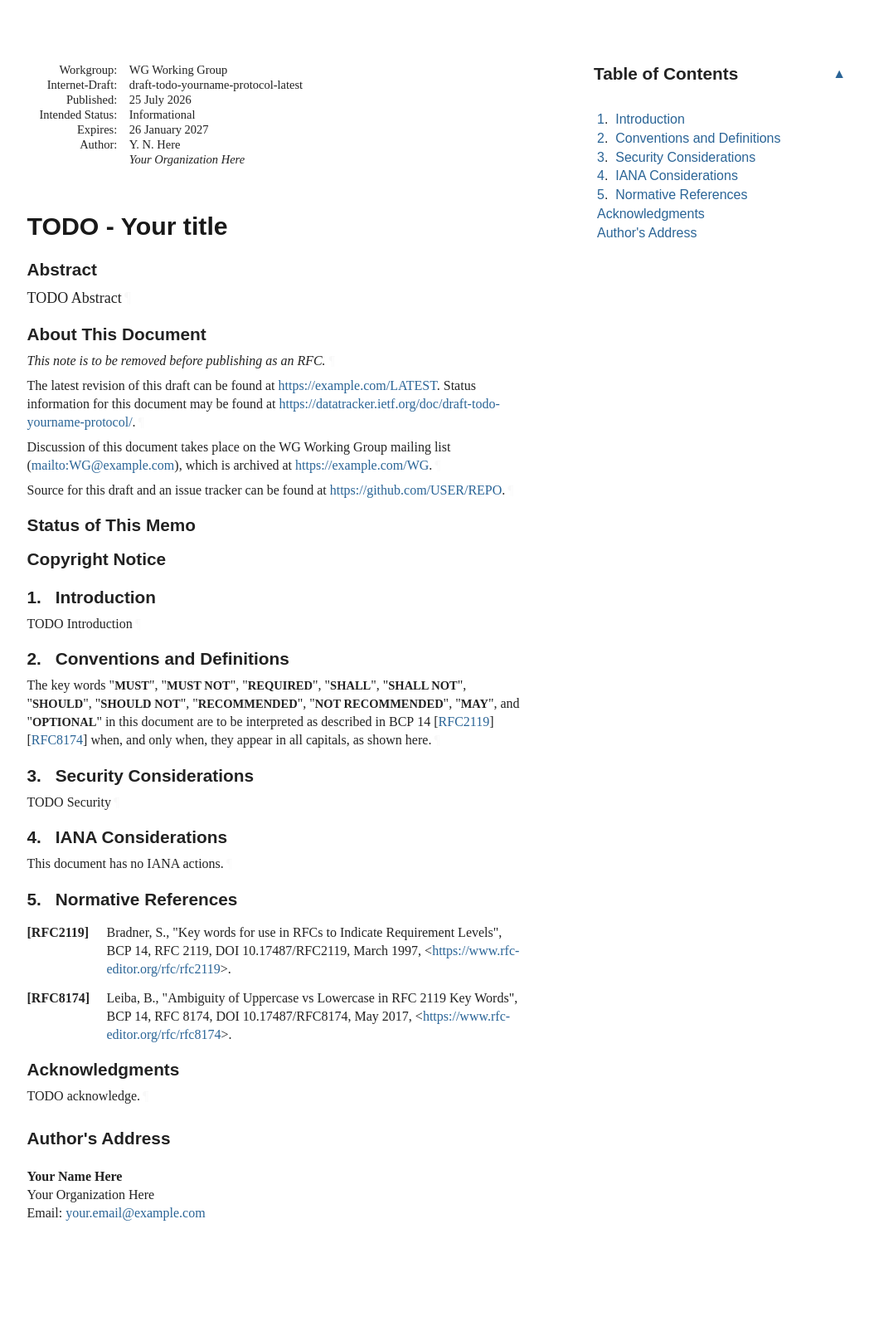
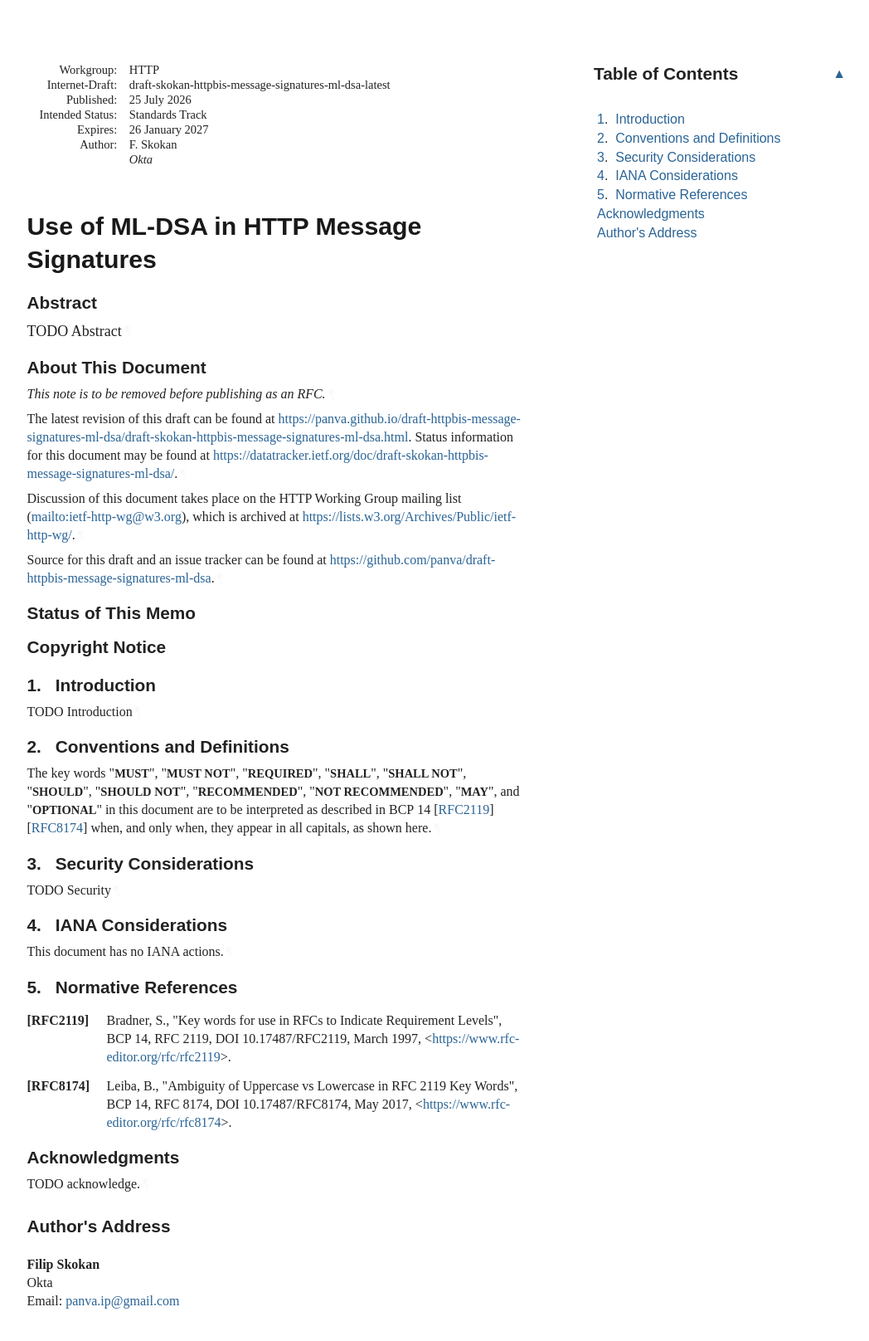
Before and after one commit to panva/draft-httpbis-message-signatures-ml-dsa, a plain HTML site: page draft-skokan-httpbis-message-signatures-ml-dsa.html in a window 1280 px wide. Shown: the whole page at 83% size, without its empty margins (92-1140 px from the left). Before the commit the page ends 1564 px from the top, so only its background shows below. Drawn offline with Linux system fonts and the light colour scheme; a web font is replaced by a local one.

Commit message:
Script updating gh-pages from c2efdb9. [ci skip]

```diff
--- a/draft-todo-yourname-protocol.html
+++ b/draft-skokan-httpbis-message-signatures-ml-dsa.html
@@ -4,16 +4,17 @@
 <meta charset="utf-8">
 <meta content="Common,Latin" name="scripts">
 <meta content="initial-scale=1.0" name="viewport">
-<title>TODO - Your title</title>
-<meta content="Your Name Here" name="author">
+<title>Use of ML-DSA in HTTP Message Signatures</title>
+<meta content="Filip Skokan" name="author">
 <meta content="
        TODO Abstract
     " name="description">
 <meta content="xml2rfc 3.34.0" name="generator">
-<meta content="next generation" name="keyword">
-<meta content="unicorn" name="keyword">
-<meta content="AI-native" name="keyword">
-<meta content="draft-todo-yourname-protocol-latest" name="ietf.draft">
+<meta content="http" name="keyword">
+<meta content="signatures" name="keyword">
+<meta content="ml-dsa" name="keyword">
+<meta content="post-quantum" name="keyword">
+<meta content="draft-skokan-httpbis-message-signatures-ml-dsa-latest" name="ietf.draft">
 <!-- Generator version information:
   xml2rfc 3.34.0
     Python 3.14.5
@@ -29,7 +30,7 @@
     requests 2.33.1
     wcwidth 0.8.2
 -->
-<link href="draft-todo-yourname-protocol.xml" rel="alternate" type="application/rfc+xml">
+<link href="draft-skokan-httpbis-message-signatures-ml-dsa.xml" rel="alternate" type="application/rfc+xml">
 <link href="#copyright" rel="license">
 <style type="text/css">@font-face {
   font-family: 'Lora';
@@ -1045,11 +1046,11 @@ svg {
 <table class="ears">
 <thead><tr>
 <td class="left">Internet-Draft</td>
-<td class="center">TODO - Abbreviation</td>
+<td class="center">ML-DSA in HTTP Message Signatures</td>
 <td class="right">July 2026</td>
 </tr></thead>
 <tfoot><tr>
-<td class="left">Here</td>
+<td class="left">Skokan</td>
 <td class="center">Expires 26 January 2027</td>
 <td class="right">[Page]</td>
 </tr></tfoot>
@@ -1058,27 +1059,27 @@ svg {
 <div id="internal-metadata" class="document-information">
 <dl id="identifiers">
 <dt class="label-workgroup">Workgroup:</dt>
-<dd class="workgroup">WG Working Group</dd>
+<dd class="workgroup">HTTP</dd>
 <dt class="label-internet-draft">Internet-Draft:</dt>
-<dd class="internet-draft">draft-todo-yourname-protocol-latest</dd>
+<dd class="internet-draft">draft-skokan-httpbis-message-signatures-ml-dsa-latest</dd>
 <dt class="label-published">Published:</dt>
 <dd class="published">
 <time datetime="2026-07-25" class="published">25 July 2026</time>
     </dd>
 <dt class="label-intended-status">Intended Status:</dt>
-<dd class="intended-status">Informational</dd>
+<dd class="intended-status">Standards Track</dd>
 <dt class="label-expires">Expires:</dt>
 <dd class="expires"><time datetime="2027-01-26">26 January 2027</time></dd>
 <dt class="label-authors">Author:</dt>
 <dd class="authors">
 <div class="author">
-      <div class="author-name">Y. N. Here</div>
-<div class="org">Your Organization Here</div>
+      <div class="author-name">F. Skokan</div>
+<div class="org">Okta</div>
 </div>
 </dd>
 </dl>
 </div>
-<h1 id="title">TODO - Your title</h1>
+<h1 id="title">Use of ML-DSA in HTTP Message Signatures</h1>
 <section id="section-abstract">
       <h2 id="abstract"><a href="#abstract" class="selfRef">Abstract</a></h2>
 <p id="section-abstract-1">TODO Abstract<a href="#section-abstract-1" class="pilcrow">¶</a></p>
@@ -1089,14 +1090,14 @@ svg {
       </h2>
 <p id="section-note.1-1">This note is to be removed before publishing as an RFC.<a href="#section-note.1-1" class="pilcrow">¶</a></p>
 <p id="section-note.1-2">
-        The latest revision of this draft can be found at <span><a href="https://example.com/LATEST">https://example.com/LATEST</a></span>.
-        Status information for this document may be found at <span><a href="https://datatracker.ietf.org/doc/draft-todo-yourname-protocol/">https://datatracker.ietf.org/doc/draft-todo-yourname-protocol/</a></span>.<a href="#section-note.1-2" class="pilcrow">¶</a></p>
+        The latest revision of this draft can be found at <span><a href="https://panva.github.io/draft-httpbis-message-signatures-ml-dsa/draft-skokan-httpbis-message-signatures-ml-dsa.html">https://panva.github.io/draft-httpbis-message-signatures-ml-dsa/draft-skokan-httpbis-message-signatures-ml-dsa.html</a></span>.
+        Status information for this document may be found at <span><a href="https://datatracker.ietf.org/doc/draft-skokan-httpbis-message-signatures-ml-dsa/">https://datatracker.ietf.org/doc/draft-skokan-httpbis-message-signatures-ml-dsa/</a></span>.<a href="#section-note.1-2" class="pilcrow">¶</a></p>
 <p id="section-note.1-3">
         Discussion of this document takes place on the
-        WG Working Group mailing list (<span><a href="mailto:WG@example.com">mailto:WG@example.com</a></span>),
-        which is archived at <span><a href="https://example.com/WG">https://example.com/WG</a></span>.<a href="#section-note.1-3" class="pilcrow">¶</a></p>
+        HTTP Working Group mailing list (<span><a href="mailto:ietf-http-wg@w3.org">mailto:ietf-http-wg@w3.org</a></span>),
+        which is archived at <span><a href="https://lists.w3.org/Archives/Public/ietf-http-wg/">https://lists.w3.org/Archives/Public/ietf-http-wg/</a></span>.<a href="#section-note.1-3" class="pilcrow">¶</a></p>
 <p id="section-note.1-4">Source for this draft and an issue tracker can be found at
-        <span><a href="https://github.com/USER/REPO">https://github.com/USER/REPO</a></span>.<a href="#section-note.1-4" class="pilcrow">¶</a></p>
+        <span><a href="https://github.com/panva/draft-httpbis-message-signatures-ml-dsa">https://github.com/panva/draft-httpbis-message-signatures-ml-dsa</a></span>.<a href="#section-note.1-4" class="pilcrow">¶</a></p>
 </section>
 <div id="status-of-memo">
 <section id="section-boilerplate.1">
@@ -1237,11 +1238,11 @@ appear in all capitals, as shown here.<a href="#section-2-1" class="pilcrow">¶<
 <a href="#name-authors-address" class="section-name selfRef">Author's Address</a>
       </h2>
 <address class="vcard">
-        <div dir="auto" class="left"><span class="fn nameRole">Your Name Here</span></div>
-<div dir="auto" class="left"><span class="org">Your Organization Here</span></div>
+        <div dir="auto" class="left"><span class="fn nameRole">Filip Skokan</span></div>
+<div dir="auto" class="left"><span class="org">Okta</span></div>
 <div class="email">
 <span>Email:</span>
-<a href="mailto:your.email@example.com" class="email">your.email@example.com</a>
+<a href="mailto:panva.ip@gmail.com" class="email">panva.ip@gmail.com</a>
 </div>
 </address>
 </section>
```
Also changed, not shown: draft-skokan-httpbis-message-signatures-ml-dsa.txt (renamed from draft-todo-yourname-protocol.txt, +17 -15 lines), index.html (+7 -7 lines).
